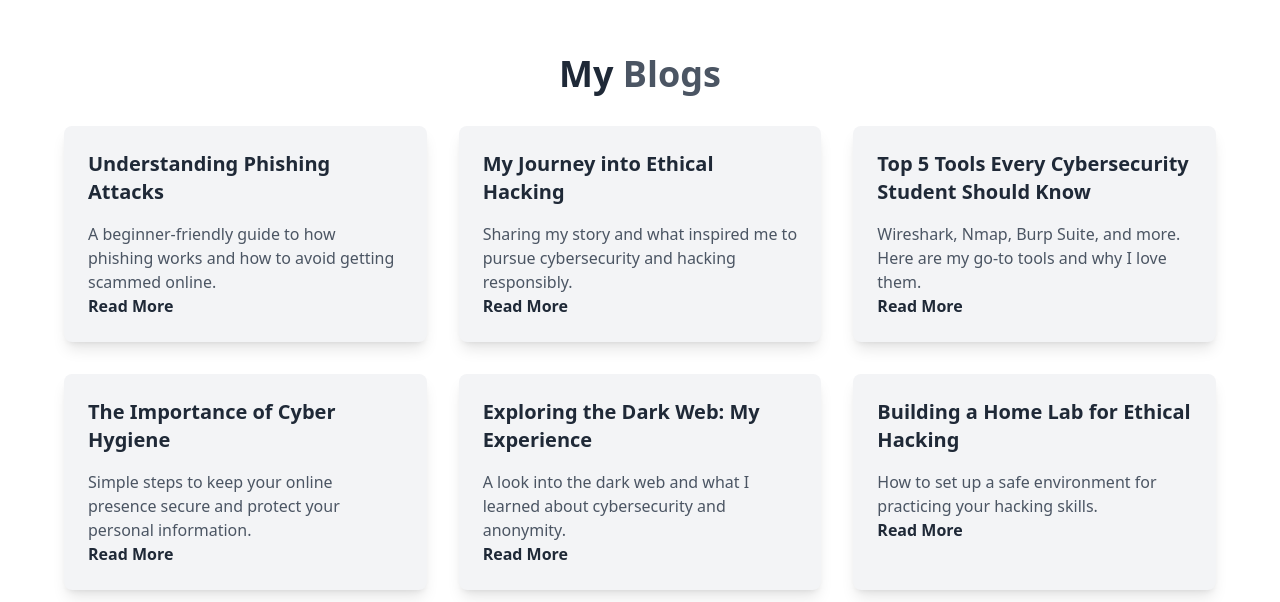
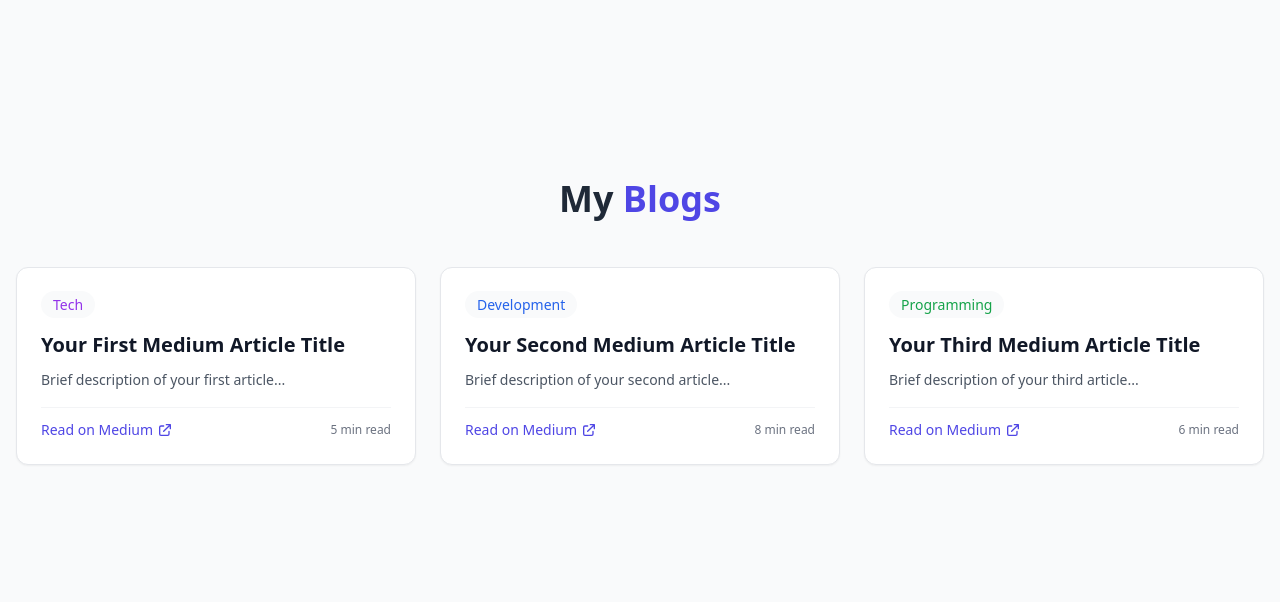
Before and after one commit to preranakhanal/React-Projects, a React (Vite) app in the folder protfolio/: page / in a window 1280 px wide. Shown: the part 1678-2280 px from the top of the page. Built offline with nearby package versions, Linux system fonts and the light colour scheme.

Commit message:
changed few things

```diff
--- a/protfolio/src/components/Blogs.jsx
+++ b/protfolio/src/components/Blogs.jsx
@@ -1,52 +1,77 @@
 const Blogs = () => {
     const blogPosts = [
       {
-        title: "Understanding Phishing Attacks",
-        summary: "A beginner-friendly guide to how phishing works and how to avoid getting scammed online.",
+        title: "Your First Medium Article Title",
+        summary: "Brief description of your first article...",
+        category: "Tech", // Change to appropriate category
+        readTime: "5 min read",
+        categoryColor: "text-purple-600",
+        mediumUrl: "https://medium.com/@yourusername/your-article-slug"
       },
       {
-        title: "My Journey into Ethical Hacking",
-        summary: "Sharing my story and what inspired me to pursue cybersecurity and hacking responsibly.",
+        title: "Your Second Medium Article Title",
+        summary: "Brief description of your second article...",
+        category: "Development",
+        readTime: "8 min read",
+        categoryColor: "text-blue-600",
+        mediumUrl: "https://medium.com/@yourusername/your-second-article-slug"
       },
       {
-        title: "Top 5 Tools Every Cybersecurity Student Should Know",
-        summary: "Wireshark, Nmap, Burp Suite, and more. Here are my go-to tools and why I love them.",
+        title: "Your Third Medium Article Title",
+        summary: "Brief description of your third article...",
+        category: "Programming",
+        readTime: "6 min read",
+        categoryColor: "text-green-600",
+        mediumUrl: "https://medium.com/@yourusername/your-third-article-slug"
       },
-      {
-        title: "The Importance of Cyber Hygiene",
-        summary: "Simple steps to keep your online presence secure and protect your personal information.",
-      },
-      {
-        title: "Exploring the Dark Web: My Experience",
-        summary: "A look into the dark web and what I learned about cybersecurity and anonymity.",
-      },
-      {
-        title: "Building a Home Lab for Ethical Hacking",
-        summary: "How to set up a safe environment for practicing your hacking skills.",
-      },
+      // Add more of your Medium articles here
     ];
 
     return (
       <section
         id="blogs"
-        className="w-full min-h-screen flex flex-col items-center justify-center bg-white py-12 px-4"
+        className="w-full min-h-screen flex flex-col items-center justify-center bg-gray-50 py-12 px-4"
       >
-        <h2 className="text-4xl font-bold text-gray-800 mb-8">
-          My <span className="text-gray-600">Blogs</span>
+        <h2 className="text-4xl font-bold text-gray-800 mb-12">
+          My <span className="text-indigo-600">Blogs</span>
         </h2>
-        <div className="grid grid-cols-1 md:grid-cols-2 lg:grid-cols-3 gap-8 max-w-6xl w-full">
+        <div className="grid grid-cols-1 md:grid-cols-2 lg:grid-cols-3 gap-6 max-w-7xl w-full">
           {blogPosts.map((post, index) => (
-            <div key={index} className="bg-gray-100 rounded-lg shadow-lg p-6 hover:bg-gray-200 transition">
-              <h3 className="text-xl font-semibold text-gray-800 mb-4">{post.title}</h3>
-              <p className="text-gray-600">
+            <div key={index} className="bg-white rounded-xl shadow-sm border border-gray-200 p-6 hover:shadow-md transition-all duration-300 hover:-translate-y-1">
+              {/* Category Tag */}
+              <div className="mb-4">
+                <span className={`text-sm font-medium ${post.categoryColor} bg-gray-50 px-3 py-1 rounded-full`}>
+                  {post.category}
+                </span>
+              </div>
+
+              {/* Title */}
+              <h3 className="text-xl font-bold text-gray-900 mb-3 leading-tight">
+                {post.title}
+              </h3>
+
+              {/* Summary */}
+              <p className="text-gray-600 text-sm leading-relaxed mb-4 line-clamp-3">
                 {post.summary}
               </p>
-              <a
-                href="#"
-                className="text-gray-800 hover:text-gray-600 font-semibold transition"
-              >
-                Read More
-              </a>
+
+              {/* Footer */}
+              <div className="flex items-center justify-between pt-3 border-t border-gray-100">
+                <a
+                  href={post.mediumUrl}
+                  target="_blank"
+                  rel="noopener noreferrer"
+                  className="text-indigo-600 hover:text-indigo-700 font-medium text-sm transition-colors duration-200 flex items-center group"
+                >
+                  Read on Medium
+                  <svg className="w-4 h-4 ml-1 group-hover:translate-x-1 transition-transform duration-200" fill="none" stroke="currentColor" viewBox="0 0 24 24">
+                    <path strokeLinecap="round" strokeLinejoin="round" strokeWidth={2} d="M10 6H6a2 2 0 00-2 2v10a2 2 0 002 2h10a2 2 0 002-2v-4M14 4h6m0 0v6m0-6L10 14" />
+                  </svg>
+                </a>
+                <span className="text-xs text-gray-500 font-medium">
+                  {post.readTime}
+                </span>
+              </div>
             </div>
           ))}
         </div>
--- a/protfolio/src/components/Hero.jsx
+++ b/protfolio/src/components/Hero.jsx
@@ -62,19 +62,19 @@ const Hero = () => {
             href="#blogs"
             className="text-gray-800 font-semibold hover:text-gray-600 transition"
           >
-            Blogs
+            Projects
           </a>
           <a
             href="#projects"
             className="text-gray-800 font-semibold hover:text-gray-600 transition"
           >
-            Projects
+            Skills
           </a>
           <a
             href="#skills"
             className="text-gray-800 font-semibold hover:text-gray-600 transition"
           >
-            Skills
+            Blog
           </a>
           <a
             href="#contact"
--- a/protfolio/src/components/Skills.jsx
+++ b/protfolio/src/components/Skills.jsx
@@ -1,19 +1,20 @@
+import {
+  SiPython,
+  SiJavascript,
+  SiReact,
+  SiTailwindcss,
+  SiGit
+} from 'react-icons/si';
+
 const Skills = () => {
     const techSkills = [
-      "Python",
-      "JavaScript",
-      "React",
-      "Tailwind CSS",
-      "Git & GitHub",
+      { name: "Python", icon: SiPython, color: "text-blue-500" },
+      { name: "JavaScript", icon: SiJavascript, color: "text-yellow-500" },
+      { name: "React", icon: SiReact, color: "text-blue-400" },
+      { name: "Tailwind CSS", icon: SiTailwindcss, color: "text-teal-500" },
+      { name: "Git & GitHub", icon: SiGit, color: "text-orange-500" },
     ];
 
-    const cyberSkills = [
-      "Wireshark",
-      "Nmap",
-      "Burp Suite",
-      "Kali Linux",
-      "Metasploit",
-    ];
 
     return (
       <section id="skills" className="py-16 px-6 bg-white">
@@ -22,33 +23,26 @@ const Skills = () => {
 
           {/* Tech Skills */}
           <div className="mb-10">
-            <h3 className="text-xl font-semibold text-gray-700 mb-4">Tech Stack</h3>
-            <div className="flex flex-wrap gap-4">
-              {techSkills.map((skill, index) => (
-                <span
-                  key={index}
-                  className="bg-indigo-100 text-indigo-800 px-4 py-2 rounded-full text-sm font-medium shadow-sm"
-                >
-                  {skill}
-                </span>
-              ))}
+            <h3 className="text-xl font-semibold text-gray-700 mb-6">Tech Stack</h3>
+            <div className="grid grid-cols-2 md:grid-cols-3 lg:grid-cols-5 gap-6">
+              {techSkills.map((skill, index) => {
+                const IconComponent = skill.icon;
+                return (
+                  <div
+                    key={index}
+                    className="bg-gray-900 border border-gray-700 rounded-lg p-6 flex flex-col items-center justify-center text-center transition-all duration-300 hover:border-indigo-500 hover:shadow-lg hover:shadow-indigo-500/20 hover:scale-105"
+                  >
+                    <IconComponent className={`text-4xl mb-3 ${skill.color}`} />
+                    <span className="text-white text-sm font-medium">
+                      {skill.name}
+                    </span>
+                  </div>
+                );
+              })}
             </div>
           </div>
 
-          {/* Cybersecurity Skills */}
-          <div>
-            <h3 className="text-xl font-semibold text-gray-700 mb-4">Cybersecurity Tools</h3>
-            <div className="flex flex-wrap gap-4">
-              {cyberSkills.map((skill, index) => (
-                <span
-                  key={index}
-                  className="bg-green-100 text-green-800 px-4 py-2 rounded-full text-sm font-medium shadow-sm"
-                >
-                  {skill}
-                </span>
-              ))}
-            </div>
-          </div>
+
         </div>
       </section>
     );
```
